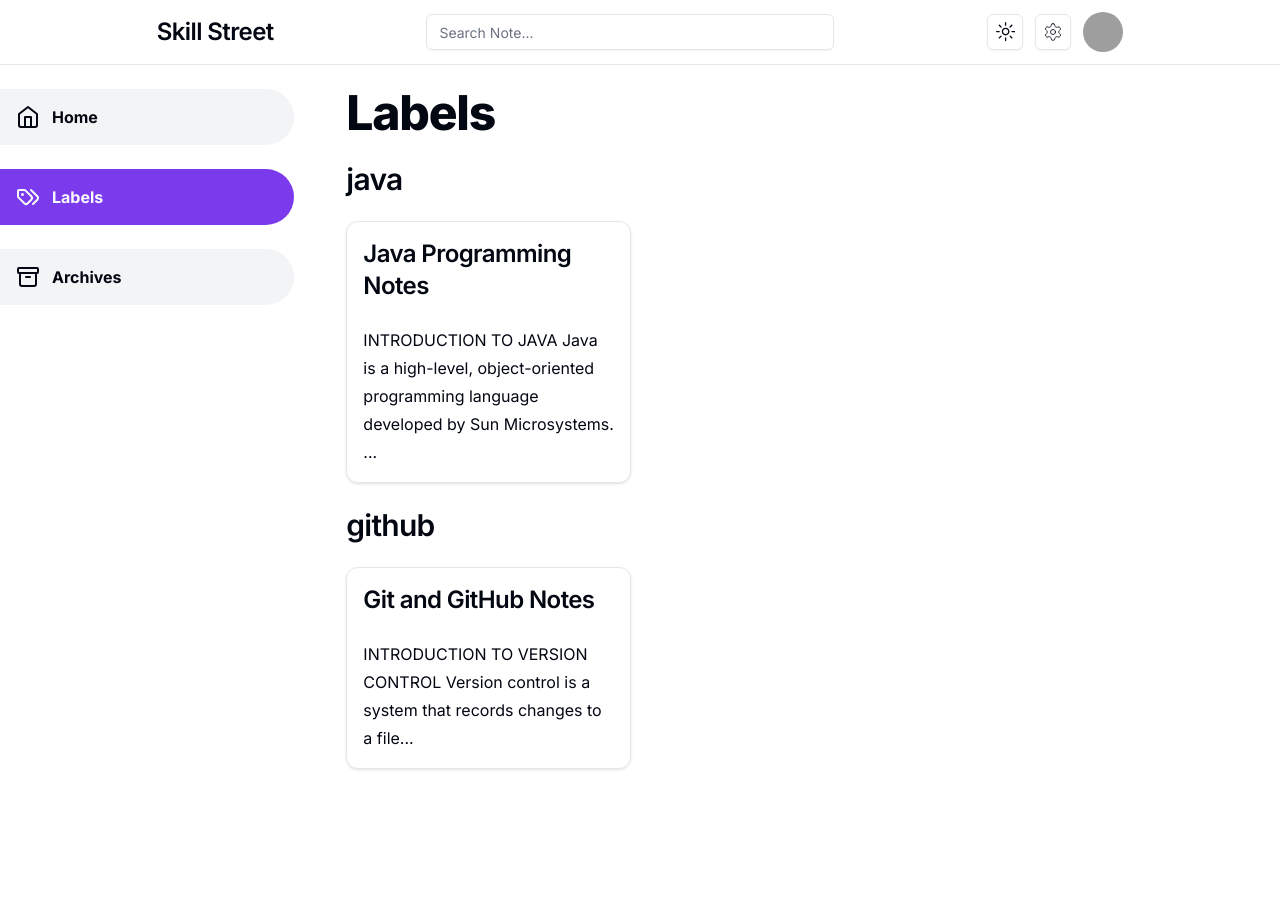
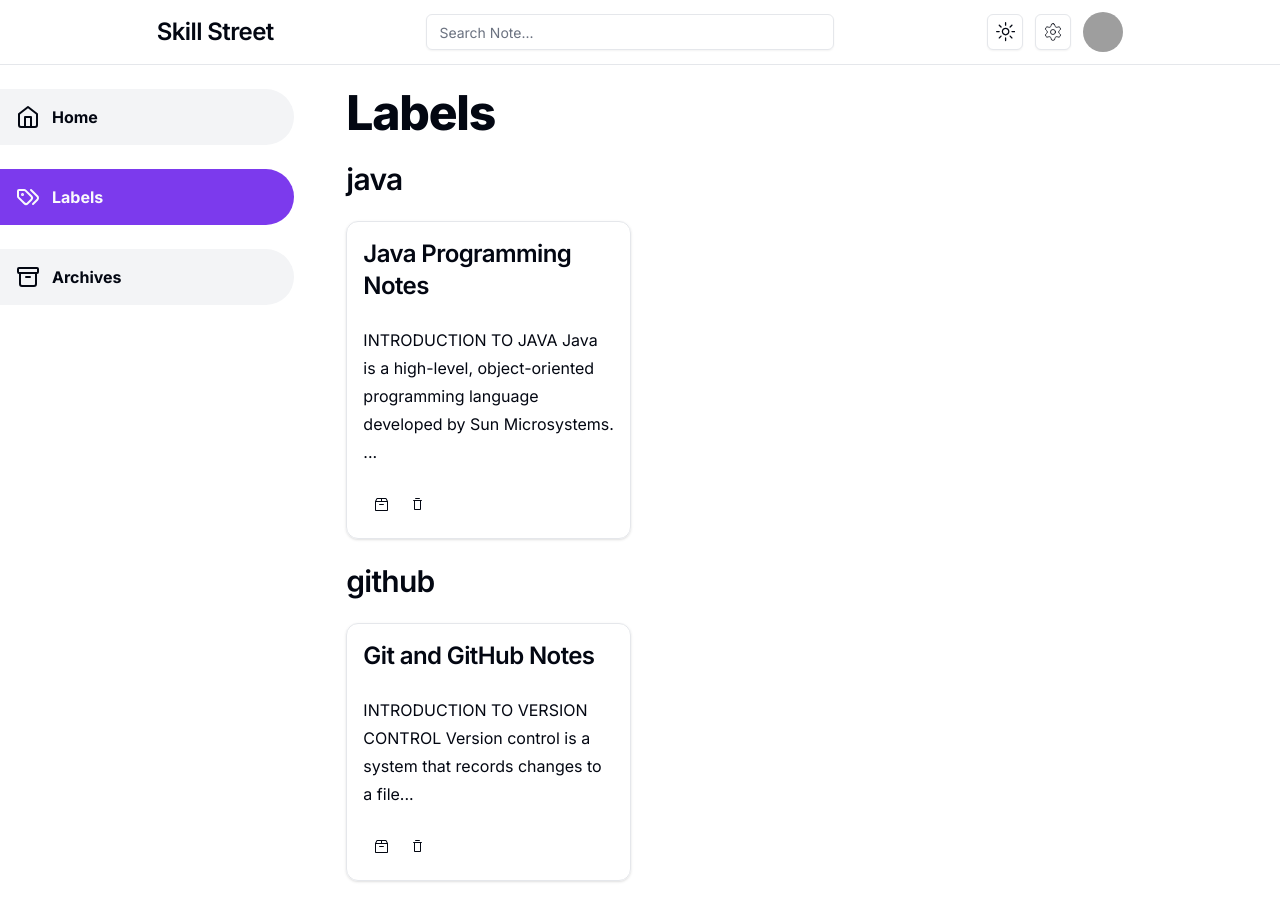
Before and after one commit to lakshaykamat/skill-stree-notes-app, a Next.js app: page /labels in a window 1280 px wide. Before the commit the page ends 800 px from the top, so only its background shows below. Built offline with nearby package versions, Linux system fonts and the light colour scheme; grey boxes are pictures that could not be loaded.

Commit message:
FEAT: Archive and delete add

```diff
--- a/app/labels/page.tsx
+++ b/app/labels/page.tsx
@@ -40,15 +40,7 @@
             </Heading2>
             <section className="mt-4 justify-items-stretch grid md:grid-cols-2 lg:grid-cols-3 gap-7">
               {a.map((note) => {
-                return (
-                  <Link key={note.id} href={`/note/${note.id}`}>
-                    <NoteCard
-                      color={note.color}
-                      title={note.title}
-                      text={note.text}
-                    />
-                  </Link>
-                );
+                return <NoteCard note={note} />;
               })}
             </section>
           </>
--- a/app/redux/note-slice.ts
+++ b/app/redux/note-slice.ts
@@ -26,10 +26,26 @@
     typeof window !== "undefined" && setLocalStorageItem("noteData", newArr);
     state.notes = newArr;
   },
-  removeNote: (state: any, action: PayloadAction<number | string>) =>
-    (state.notes = state.notes.filter(
+  removeNote: (state: any, action: PayloadAction<number | string>) => {
+    const updatedNotes = state.notes.filter(
       (note: NoteType) => note.id !== action.payload
-    )),
+    );
+    typeof window !== "undefined" &&
+      setLocalStorageItem("noteData", updatedNotes);
+    state.notes = updatedNotes;
+  },
+  updateNote: (state: any, action: PayloadAction<NoteType>) => {
+    const note = action.payload;
+
+    //Replacing the note with the previous one
+    const newArr = state.notes.map((obj: NoteType) =>
+      obj.id === note.id ? note : obj
+    );
+
+    //updating local storage and global state
+    typeof window !== "undefined" && setLocalStorageItem("noteData", newArr);
+    state.notes = newArr;
+  },
 };
 export const noteSlice = createSlice({
   name: "note",
@@ -37,8 +53,9 @@
   reducers: {
     addNote: reducerFunction.addNote,
     removeNote: reducerFunction.removeNote,
+    updateNote: reducerFunction.updateNote,
   },
 });
 
-export const { addNote, removeNote } = noteSlice.actions;
+export const { addNote, removeNote, updateNote } = noteSlice.actions;
 export default noteSlice.reducer;
--- a/components/NoteCard.tsx
+++ b/components/NoteCard.tsx
@@ -1,27 +1,91 @@
+"use client";
 import { cn, truncateText } from "@/lib/utils";
 import { Heading3, Paragraph } from "./Typography";
+import { useDispatch } from "react-redux";
 import { Card } from "./ui/card";
 import { convert } from "html-to-text";
+import { Button } from "./ui/button";
+import { ArchiveIcon, TrashIcon } from "@radix-ui/react-icons";
+import { AppDispatch } from "@/app/redux/store";
+import {
+  Tooltip,
+  TooltipContent,
+  TooltipProvider,
+  TooltipTrigger,
+} from "@/components/ui/tooltip";
+import { removeNote, updateNote } from "@/app/redux/note-slice";
+import Link from "next/link";
+import { useRouter } from "next/navigation";
+import { Delete, Trash, Trash2 } from "lucide-react";
 
-const NoteCard = ({
-  text,
-  title,
-  color,
-}: {
-  title: string;
-  text: string;
-  color: { dark: string; light: string };
-}) => {
-  const textContent = convert(truncateText(text, 30));
+type Props = {
+  note: NoteType;
+};
+
+const NoteCard = (props: Props) => {
+  const dispatch = useDispatch<AppDispatch>();
+  const router = useRouter();
+  const textContent = convert(truncateText(props.note.text, 30));
+  const archiveNote = async () => {
+    const note: NoteType = { ...props.note, isArchive: !props.note.isArchive };
+    dispatch(updateNote(note));
+    console.log(window.location.href);
+    const a =
+      window.location.href === "http://localhost:3000/archives"
+        ? window.location.href.replace("/archives", `/`)
+        : window.location.href.replace("3000/", "3000/archives");
+    router.replace(a);
+  };
+  const deleteNote = async () => {
+    const note: NoteType = { ...props.note };
+    dispatch(removeNote(note.id));
+    router.push(`/`);
+  };
+
   return (
     <Card
       className={cn(
         "transition-all cursor-pointer p-4",
-        `hover:bg-[${color.dark}] dark:bg-[${color.dark}] bg-[${color.light}]`
+        `hover:bg-[${props.note.color.dark}] dark:bg-[${props.note.color.dark}] bg-[${props.note.color.light}]`
       )}
     >
-      <Heading3>{title}</Heading3>
+      <Link key={props.note.id} href={`/note/${props.note.id}`}>
+        <Heading3>
+          <span className="hover:underline">{props.note.title}</span>
+        </Heading3>
+      </Link>
       <Paragraph>{textContent}</Paragraph>
+      <div className="mt-5">
+        <TooltipProvider delayDuration={900}>
+          <Tooltip>
+            <TooltipTrigger>
+              <Button onClick={archiveNote} size={"icon"} variant={"ghost"}>
+                <ArchiveIcon />
+              </Button>
+            </TooltipTrigger>
+            <TooltipContent>
+              <p>Archive note</p>
+            </TooltipContent>
+          </Tooltip>
+        </TooltipProvider>
+        <TooltipProvider delayDuration={900}>
+          <Tooltip>
+            <TooltipTrigger>
+              <Button
+                onClick={deleteNote}
+                size={"icon"}
+                variant={"ghost"}
+                className="hover:bg-destructive hover:text-destructive-foreground"
+              >
+                <TrashIcon />
+              </Button>
+            </TooltipTrigger>
+            <TooltipContent>
+              <p>Delete note</p>
+            </TooltipContent>
+          </Tooltip>
+        </TooltipProvider>
+      </div>
     </Card>
   );
 };
--- /dev/null
+++ b/components/ui/tooltip.tsx
@@ -0,0 +1,30 @@
+"use client"
+
+import * as React from "react"
+import * as TooltipPrimitive from "@radix-ui/react-tooltip"
+
+import { cn } from "@/lib/utils"
+
+const TooltipProvider = TooltipPrimitive.Provider
+
+const Tooltip = TooltipPrimitive.Root
+
+const TooltipTrigger = TooltipPrimitive.Trigger
+
+const TooltipContent = React.forwardRef<
+  React.ElementRef<typeof TooltipPrimitive.Content>,
+  React.ComponentPropsWithoutRef<typeof TooltipPrimitive.Content>
+>(({ className, sideOffset = 4, ...props }, ref) => (
+  <TooltipPrimitive.Content
+    ref={ref}
+    sideOffset={sideOffset}
+    className={cn(
+      "z-50 overflow-hidden rounded-md bg-primary px-3 py-1.5 text-xs text-primary-foreground animate-in fade-in-0 zoom-in-95 data-[state=closed]:animate-out data-[state=closed]:fade-out-0 data-[state=closed]:zoom-out-95 data-[side=bottom]:slide-in-from-top-2 data-[side=left]:slide-in-from-right-2 data-[side=right]:slide-in-from-left-2 data-[side=top]:slide-in-from-bottom-2",
+      className
+    )}
+    {...props}
+  />
+))
+TooltipContent.displayName = TooltipPrimitive.Content.displayName
+
+export { Tooltip, TooltipTrigger, TooltipContent, TooltipProvider }
--- a/package.json
+++ b/package.json
@@ -19,6 +19,7 @@
     "@radix-ui/react-toast": "^1.1.5",
     "@radix-ui/react-toggle": "^1.0.3",
     "@radix-ui/react-toggle-group": "^1.0.4",
+    "@radix-ui/react-tooltip": "^1.0.7",
     "@reduxjs/toolkit": "^2.0.1",
     "@tiptap/extension-color": "^2.1.13",
     "@tiptap/extension-text-style": "^2.1.13",
```
Also changed, not shown: 1 other file (tests, documents, lock files or other folders).
